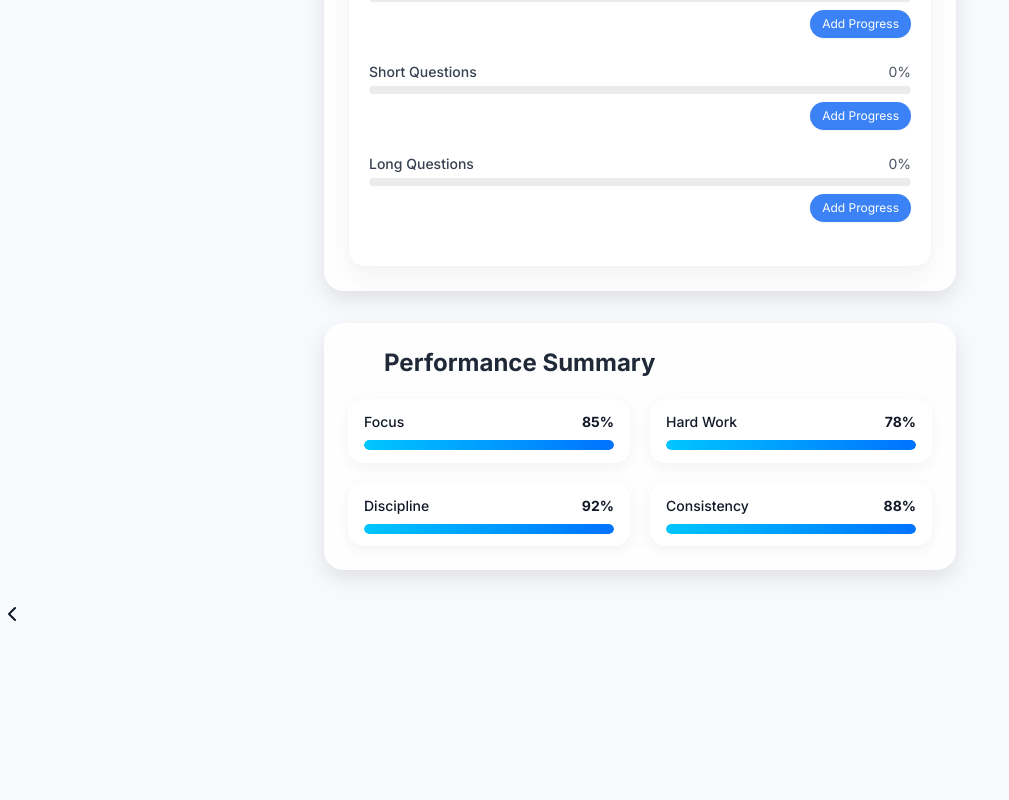
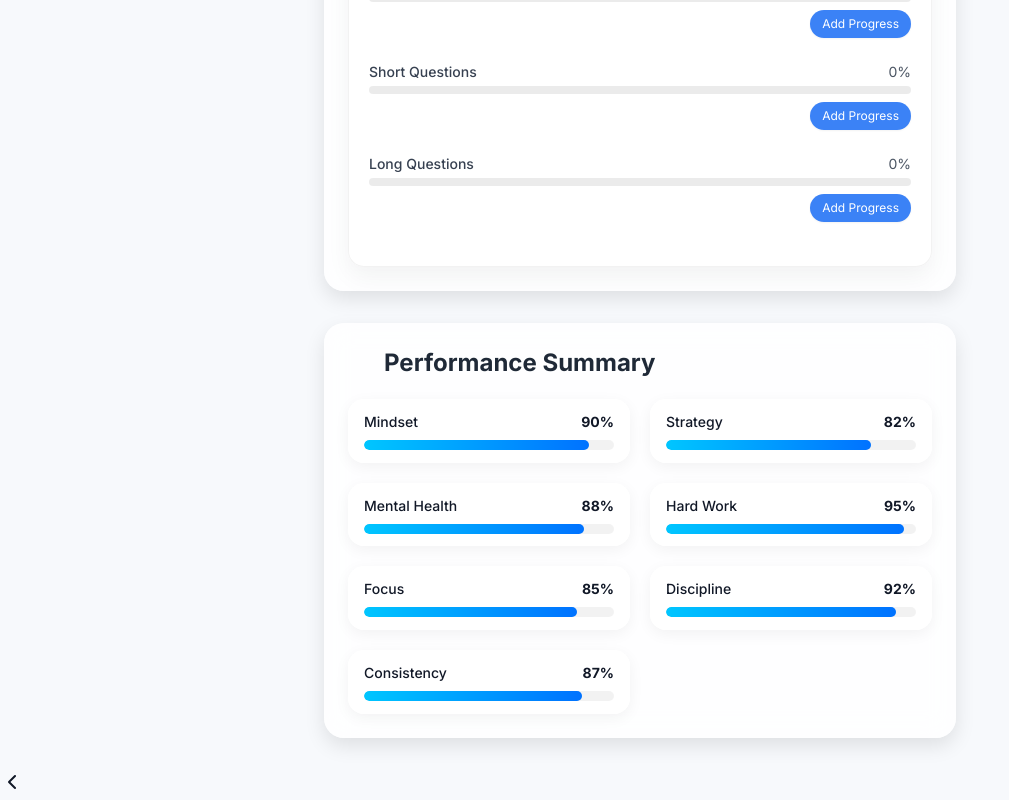
Before and after one commit to tech242242/dailytask, a React (Vite) app: page / in a window 1280 px wide. Shown: the part 4821-5621 px from the top of the page, without its empty margins (0-1009 px from the left). Before the commit the page ends 5453 px from the top, so only its background shows below. Built offline with nearby package versions, Linux system fonts and the light colour scheme.

Commit message:
Update PerformanceSummary.jsx

```diff
--- a/src/components/PerformanceSummary.jsx
+++ b/src/components/PerformanceSummary.jsx
@@ -1,12 +1,26 @@
-import React from "react";
+import React, { useEffect, useState } from "react";
 
 export default function PerformanceSummary() {
-  const stats = [
+  // Metrics with example percentages
+  const metrics = [
+    { name: "Mindset", percent: 90 },
+    { name: "Strategy", percent: 82 },
+    { name: "Mental Health", percent: 88 },
+    { name: "Hard Work", percent: 95 },
     { name: "Focus", percent: 85 },
-    { name: "Hard Work", percent: 78 },
     { name: "Discipline", percent: 92 },
-    { name: "Consistency", percent: 88 },
+    { name: "Consistency", percent: 87 },
   ];
+
+  // Animated fill state
+  const [fillPercents, setFillPercents] = useState(metrics.map(() => 0));
+
+  useEffect(() => {
+    const timeout = setTimeout(() => {
+      setFillPercents(metrics.map((m) => m.percent));
+    }, 200); // slight delay to animate on mount
+    return () => clearTimeout(timeout);
+  }, []);
 
   return (
     <div className="ios-card fade-in p-5 mt-10">
@@ -16,16 +30,16 @@ export default function PerformanceSummary() {
       </h2>
 
       <div className="grid grid-cols-1 sm:grid-cols-2 gap-5">
-        {stats.map((stat, i) => (
+        {metrics.map((metric, i) => (
           <div key={i} className="stat-item">
             <div className="flex justify-between mb-2">
-              <span className="font-medium text-sm">{stat.name}</span>
-              <span className="text-sm font-bold">{stat.percent}%</span>
+              <span className="font-medium text-sm">{metric.name}</span>
+              <span className="text-sm font-bold">{fillPercents[i]}%</span>
             </div>
             <div className="progress-bar">
               <div
                 className="progress-bar-inner"
-                style={{ width: `${stat.percent}%` }}
+                style={{ width: `${fillPercents[i]}%` }}
               ></div>
             </div>
           </div>
@@ -45,6 +59,7 @@ export default function PerformanceSummary() {
           transform: translateY(-2px);
           box-shadow: 0 12px 25px rgba(0,0,0,0.15);
         }
+
         .fade-in {
           opacity: 0;
           animation: fadeIn 0.6s ease forwards;
@@ -54,27 +69,6 @@ export default function PerformanceSummary() {
           to { opacity: 1; transform: translateY(0); }
         }
 
-        /* Stat progress bars */
-        .progress-bar {
-          width: 100%;
-          height: 10px;
-          background: rgba(0,0,0,0.05);
-          border-radius: 8px;
-          overflow: hidden;
-        }
-        .progress-bar-inner {
-          height: 100%;
-          background: linear-gradient(90deg, #00c6ff, #0072ff);
-          border-radius: 8px;
-          transition: width 1s ease-in-out;
-          animation: fillBar 1s forwards;
-        }
-        @keyframes fillBar {
-          from { width: 0; }
-          to { width: var(--width); }
-        }
-
-        /* Stat item card hover */
         .stat-item {
           background: rgba(255,255,255,0.9);
           padding: 0.8rem 1rem;
@@ -87,7 +81,20 @@ export default function PerformanceSummary() {
           box-shadow: 0 10px 25px rgba(0,0,0,0.1);
         }
 
-        /* Responsive */
+        .progress-bar {
+          width: 100%;
+          height: 10px;
+          background: rgba(0,0,0,0.05);
+          border-radius: 8px;
+          overflow: hidden;
+        }
+        .progress-bar-inner {
+          height: 100%;
+          background: linear-gradient(90deg,#00c6ff,#0072ff);
+          border-radius: 8px;
+          transition: width 1.2s ease-in-out;
+        }
+
         @media(max-width:640px) {
           .ios-card { padding: 1rem; }
           .stat-item { padding: 0.7rem 0.9rem; }
```
